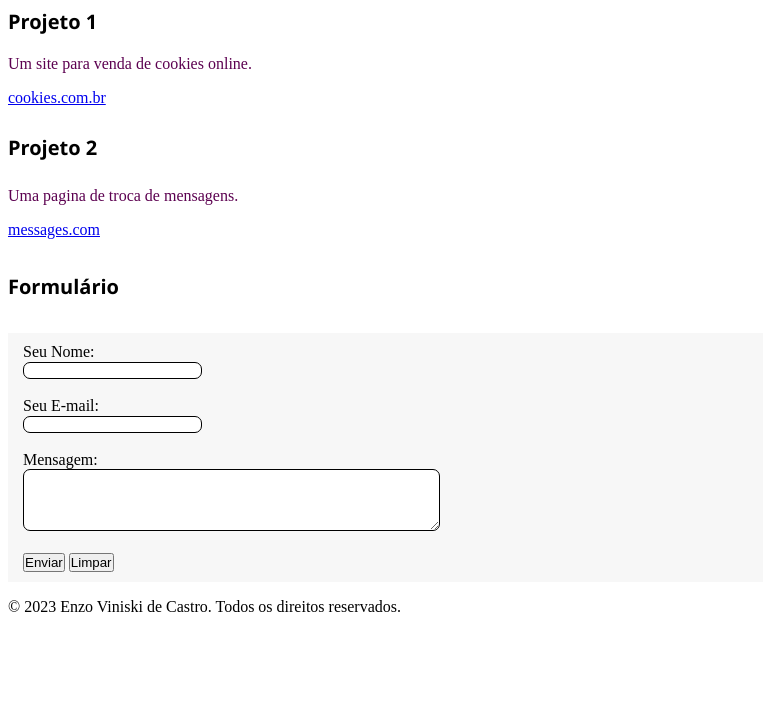
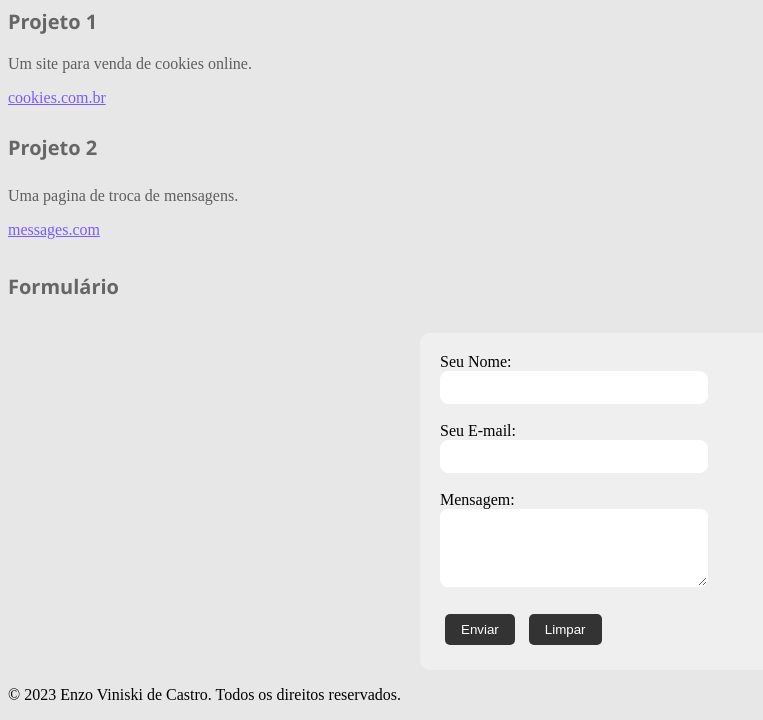
Before and after one commit to EnzoViniski/Atividade-em-sala, a plain HTML site: page index.html in a window 1280 px wide. Shown: the part 432-1152 px from the top of the page, without its empty margins (0-763 px from the left). Before the commit the page ends 1064 px from the top, so only its background shows below. Drawn offline with Linux system fonts and the light colour scheme.

Commit message:
Update index.css

```diff
--- a/index.css
+++ b/index.css
@@ -1,19 +1,21 @@
 p {
-    color: rgb(92, 1, 80);
+    color: rgb(94, 94, 94);
 
   }
 
   #titulo-principal {
+    color: rgb(102, 102, 102);
     font-size: 32px;
     font-family:'Segoe UI', Tahoma, Geneva, Verdana, sans-serif
   }
   #links {
-    color: rgb(47, 0, 255);
+    color: rgb(122, 92, 255);
   }
   #rodape {
     color: rgb(0, 0, 0);
   }
   #sub {
+    color: rgb(102, 102, 102);
     font-size: 20px;
     font-family:'Segoe UI', Tahoma, Geneva, Verdana, sans-serif
   }
@@ -22,30 +24,85 @@ p {
     padding: 0;
   }
 
+  a {
+    color: rgb(122, 92, 255);
+  }
 
   a:hover {
-    color: rgb(35, 3, 177);
+    color: rgb(11, 1, 58);
   }
 
   input[type="text"] {
-    border: 1px solid black;
-    border-radius: 7px;
+    border: 1px solid rgb(255, 255, 255);
+    border-radius: 6px;
   }
 
   input[type="email"] {
-    border: 1px solid black;
+    border: 1px solid rgb(255, 255, 255);
+    border-radius: 6px;
+  }
+
+  input[type="text"],
+input[type="email"],
+textarea {
+  text-align: center;
+}
+
+  form {
+    width: 400px;
+    padding: 20px;
+    background-color: rgb(240, 239, 239);
+    margin: 0 auto;
+    border: 2px rgb(255, 255, 255);
+    border-radius: 10px;
+
+  }
+  input[type="text"],
+  input[type="email"],
+  textarea {
+    text-align: center;
+    padding: 8px;
+    width: 250px;
+    transition: all 0.3s ease;
+    border-radius: 8px;
+  }
+
+  input[type="text"]:hover,
+  input[type="email"]:hover,
+  textarea:hover {
+    width: 300px;
+    box-shadow: 0 0 8px rgba(0, 0, 0, 0.2);
+  }
+
+
+  input[type="text"]:hover {
+    color: rgb(87, 87, 87);
+  }
+
+  input[type="email"]:hover {
+    color: rgb(87, 87, 87);
+  }
+  #mensagem {
+    border: 1px solid rgb(255, 255, 255);
     border-radius: 7px;
   }
-
-  form {
-    background-color: rgb(247, 247, 247);
-    color: rgb(0, 0, 0);
-    padding: 10px 15px;
-    border:0cap
-
+  html {
+    scroll-behavior: smooth;
+  }
+  body {
+    background-color: rgba(228, 228, 228, 0.87);
   }
 
-  #mensagem {
-    border: 1px solid black;
-    border-radius: 7px;
+  button {
+    padding: 8px 16px;
+    margin: 5px;
+    border-radius: 5px;
+    border: none;
+    background-color: #333;
+    color: white;
+    cursor: pointer;
   }
+
+  button:hover {
+    background-color: #555;
+  }
```
